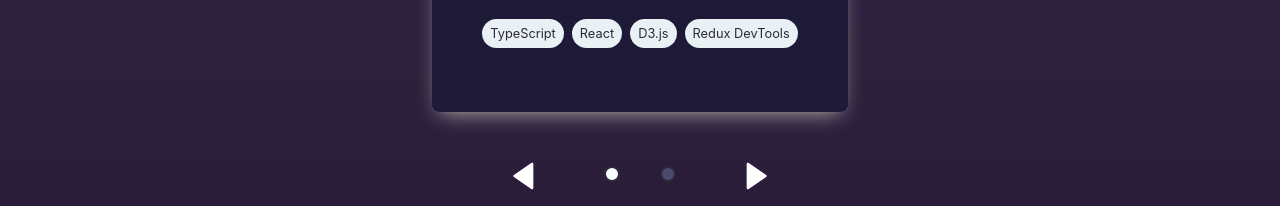
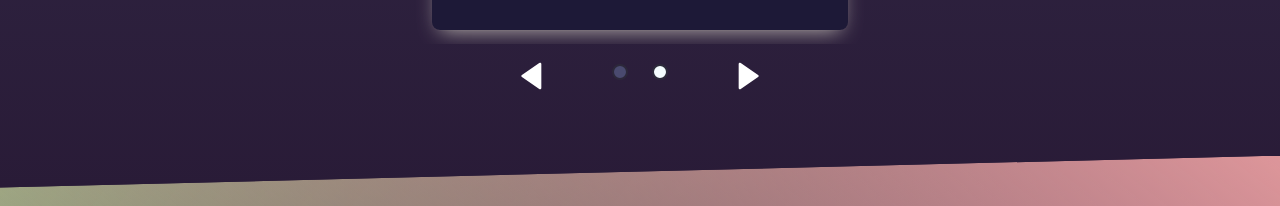
Before and after one commit to christinaor/christinaor.github.io, a React (Vite) app: page / in a window 1280 px wide. Shown: the part 3494-3700 px from the top of the page. Built offline with nearby package versions, Linux system fonts and the light colour scheme.

Commit message:
Revert scroll, add button func and swiping

```diff
--- a/src/components/Experiences/Experiences.tsx
+++ b/src/components/Experiences/Experiences.tsx
@@ -1,4 +1,5 @@
 import { useCallback, useRef, useEffect, useState } from 'react';
+import { useSwipeable } from 'react-swipeable';
 
 import experiencesData from '../../../data/experiences';
 
@@ -10,6 +11,7 @@ import styles from './styles.module.scss';
 
 export default function Experiences() {
   const [cardIndex, setCardIndex] = useState(0);
+  const [paused, setPaused] = useState(false);
   // const [carouselScroll, setCarouselScroll] = useState(0);
   const experiencesMaxScrollWidth = useRef(null);
 
@@ -56,17 +58,6 @@ export default function Experiences() {
     )
   });
 
-  // Array of carousel dots
-  const carouselDots = experiencesData.map((experience, index) => {
-    return (
-      <button
-        key={`${experience.title}-${index}-dot`}
-        className={`${styles.dot} ${index === cardIndex ? styles.activeDot : ""}`}
-        onClick={() => setCardIndex(index)}
-      />
-    )
-  });
-
   const handleScroll = useCallback((e) => {
     e.preventDefault();
     // console.log(scrollX.current, e.target.scrollLeft)
@@ -110,7 +101,7 @@ export default function Experiences() {
 
   const handleLeftArrowClick = () => {
     console.log('left clicked')
-    console.log(experiencesMaxScrollWidth.current)
+    // console.log(experiencesMaxScrollWidth.current)
     if (cardIndex - 1 >= 0) {
       setCardIndex(cardIndex - 1)
     } else {
@@ -126,10 +117,33 @@ export default function Experiences() {
       // Need to set scroll to the start of scroll length for card at index
       // scrollX.current = (experiencesMaxScrollWidth.current.scrollWidth / carouselCards.length) * (cardIndex + 1) + 1;
     } else {
-      setCardIndex(0)
-      scrollX.current = 0;
+      setCardIndex(0);
+      // scrollX.current = 0;
     }
   }, [cardIndex, carouselCards])
+
+  const touchHandlers = useSwipeable({
+    onSwipedRight: () => handleLeftArrowClick(),
+    onSwipedLeft: () => handleRightArrowClick
+  })
+
+  useEffect(() => {
+    const interval = setInterval(() => {
+      if (!paused) {
+        if (cardIndex + 1 < carouselCards.length) {
+          setCardIndex(cardIndex + 1);
+        } else {
+          setCardIndex(0);
+        }
+      }
+    }, 5000);
+
+    return () => {
+      if (interval) {
+        clearInterval(interval);
+      }
+    };
+  });
 
   return (
     <section id="experiences" className={`${styles.experienceSection}`}>
@@ -138,11 +152,17 @@ export default function Experiences() {
         Experience
       </h2>
 
-      <div className={styles.experiencesOuter}>
+      <div
+        {...touchHandlers}
+        className={styles.experiencesOuter}
+        onMouseEnter={() => setPaused(true)}
+        onMouseLeave={() => setPaused(false)}
+      >
         <div
           ref={experiencesMaxScrollWidth}
           className={styles.experiencesInner}
-          // style={{ transform: `translateX(-${cardIndex * 200})`}}
+          style={{ transform: `translateX(-${cardIndex * 100}%)`}}
+          // style={{ transform: `translateX(-100%)`}}
           // style={{ transform: `${carouselScroll}` }}
           onScroll={handleScroll}
         >
@@ -154,7 +174,15 @@ export default function Experiences() {
         <img className={styles.leftArrow} src={arrowIcon} alt="left arrow icon for moving left in experience cards" onClick={handleLeftArrowClick}/>
 
         <div className={styles.dots}>
-          {carouselDots}
+          {experiencesData?.map((experience, index) => {
+            return (
+              <button
+                key={`${experience.title}-${index}-dot`}
+                className={`${styles.dot} ${index === cardIndex ? styles.activeDot : ""}`}
+                onClick={() => setCardIndex(index)}
+              />
+            )
+          })}
         </div>
 
         <img className={styles.rightArrow} src={arrowIcon} alt="left arrow icon for moving left in experience cards" onClick={handleRightArrowClick} />
--- a/src/components/Experiences/styles.module.scss
+++ b/src/components/Experiences/styles.module.scss
@@ -50,7 +50,24 @@
 }
 
 .experiencesOuter {
-  // overflow: hidden;
+  overflow: hidden;
+
+  // overflow-x: scroll;
+  // scroll-snap-type: x mandatory;
+  // scroll-behavior: smooth;
+
+
+  // /* Hides scrollbar */
+  // &::-webkit-scrollbar:horizontal {
+  //   height: 0;
+  //   width: 0;
+  //   display: none;
+  // }
+  // // &::-webkit-scrollbar-thumb:horizontal {
+  // //   display: none;
+  // // }
+  // // scrollbar-width: 400px;
+  // // width: 100%;
 }
 
 .experiencesInner {
@@ -58,21 +75,7 @@
   transition: transform 0.9s;
 
 
-  overflow-x: scroll;
-  scroll-snap-type: x mandatory;
-  scroll-behavior: smooth;
 
-  /* Hides scrollbar */
-  &::-webkit-scrollbar:horizontal {
-    height: 0;
-    width: 0;
-    display: none;
-  }
-  // &::-webkit-scrollbar-thumb:horizontal {
-  //   display: none;
-  // }
-  // scrollbar-width: 400px;
-  // width: 100%;
 }
 
 /* Experience item */
@@ -82,6 +85,7 @@
   justify-content: center;
 
   width: 100%;
+  height: 32rem;
 
   color: $mainTextColorWhite;
 
@@ -97,7 +101,7 @@
   align-items: center;
 
   width: clamp(17rem, 75vw, 23rem);
-  height: 32rem;
+  // height: 32rem;
   margin: 2rem 0;
   padding: 0.3rem 1.5rem 2rem;
   gap: 1.2rem;
@@ -192,32 +196,39 @@
 .cardNavigation {
   display: flex;
   align-items: center;
+  // margin-top: 1rem;
 
   gap: 4rem;
 }
 
-.leftArrow, .rightArrow {
+.cardNavigation .leftArrow, .rightArrow {
   width: 2rem;
   height: 2rem;
   display: block;
+
+  cursor: pointer;
 }
 
-.leftArrow:hover, .rightArrow:hover {
+.cardNavigation .leftArrow:hover, .rightArrow:hover {
   filter: brightness(0) saturate(100%) invert(94%) sepia(10%) saturate(1967%) hue-rotate(328deg) brightness(99%) contrast(111%);
 }
 
-.rightArrow {
+.cardNavigation .rightArrow {
   transform: rotate(180deg);
 }
 
-.dots {
+.cardNavigation .dots {
   display: flex;
-  min-height: 1.3rem;
+  min-height: 1.5rem;
 
-  gap: 2.5rem;
+  gap: 1.5rem;
 }
 
-.dot {
+.cardNavigation .dots .dot:hover {
+  background-color: $mainGold;
+}
+
+.cardNavigation .dots .dot {
   margin: 0;
   padding: 0;
 
@@ -231,17 +242,14 @@
   transition: 0.3s;
 
   opacity: 0.8;
+
+  cursor: pointer;
 }
 
-.dot.activeDot {
+.cardNavigation .dots .dot.activeDot {
   background-color: $mainTextColorWhite;
   opacity: 1;
 }
-
-.dot:hover {
-  background-color: $mainTextColorWhite;
-}
-
 
 
 // @media only screen and (min-width: $mobile-max) {
```
